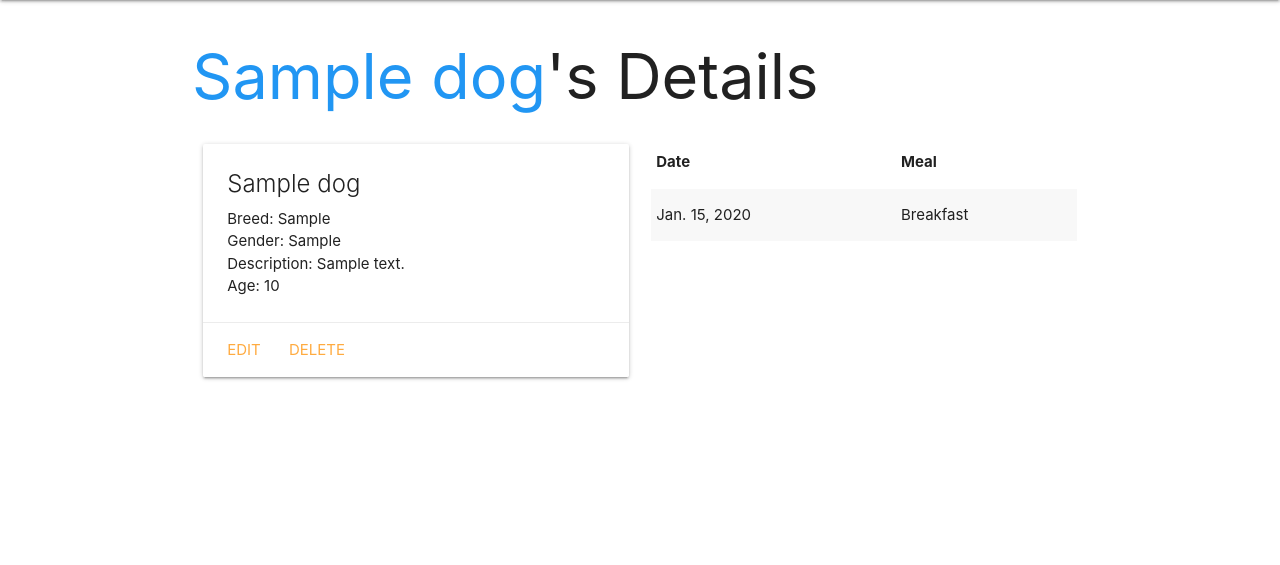
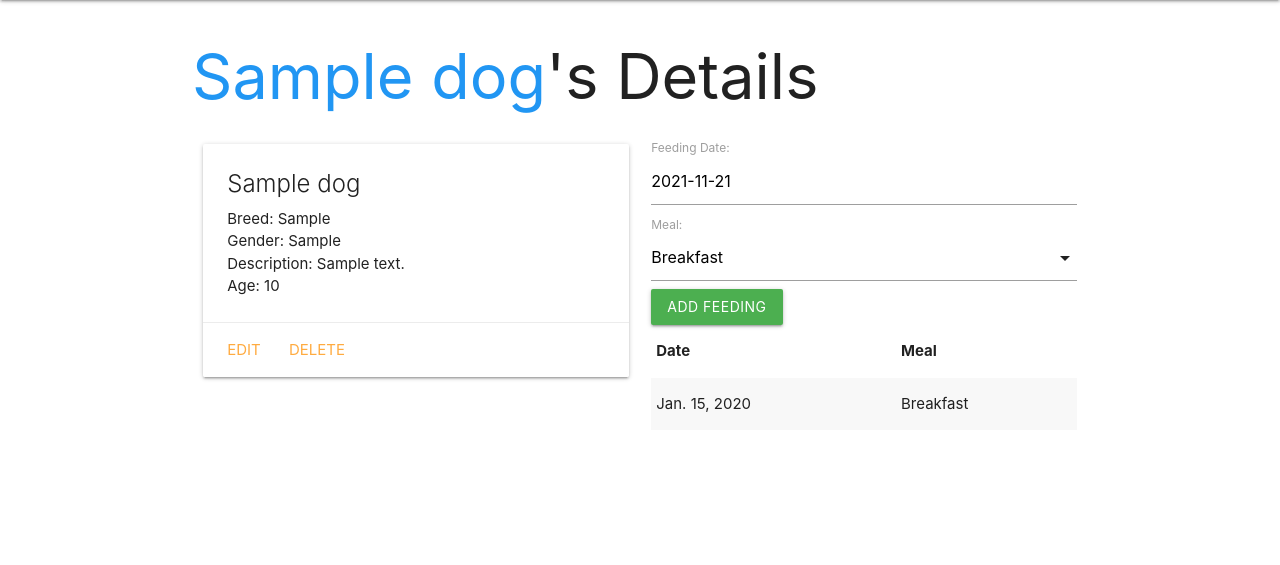
Before and after one commit to platosw/dog-collector, a Django app: page /dogs/1/ in a window 1280 px wide. Shown: the part 64-629 px from the top of the page. Run offline with Django 3.2, Linux system fonts and the light colour scheme; tables that the repository leaves empty hold one stand-in row (values such as "Sample post").

Commit message:
added new feeding functionality

```diff
--- a/main_app/templates/base.html
+++ b/main_app/templates/base.html
@@ -12,6 +12,7 @@
     <link rel="stylesheet" href="{% static 'css/style.css' %}">
     <!-- Materialize CSS -->
     <link rel="stylesheet" href="https://cdnjs.cloudflare.com/ajax/libs/materialize/1.0.0/css/materialize.min.css" />
+    <script src="https://cdnjs.cloudflare.com/ajax/libs/materialize/1.0.0/js/materialize.min.js"></script>
 </head>
 
 <body>
--- a/main_app/templates/dogs/detail.html
+++ b/main_app/templates/dogs/detail.html
@@ -25,6 +25,11 @@
         </div>
     </div>
     <div class="col s6">
+        <form action="{% url 'add_feeding' dog.id %}" method="post">
+            {% csrf_token %}
+            {{ feeding_form.as_p }}
+            <input class="btn green" type="submit" value="Add Feeding">
+        </form>
         <table class="striped">
             <thead>
                 <tr>
@@ -43,5 +48,20 @@
         </table>
     </div>
 </div>
+<script>
+    const dateEl = document.getElementById('id_date');
+    const selectEl = document.getElementById('id_meal');
+
+    M.Datepicker.init(dateEl, {
+        format: 'yyyy-mm-dd',
+        defaultDate: new Date(),
+        setDefaultDate: true,
+        autoClose: true
+    });
+
+    M.FormSelect.init(selectEl);
+
+    // M.AutoInit();
+</script>
 
 {% endblock %}
--- a/main_app/urls.py
+++ b/main_app/urls.py
@@ -7,8 +7,8 @@ urlpatterns = [
     path('about/', views.about, name='about'),
     # path('dogs/', views.dogs_index, name='index'),
     path('dogs/', views.DogIndex.as_view(), name='index'),
-    # path('dogs/<int:dog_id>/', views.dogs_detail, name='detail'),
-    path('dogs/<int:pk>/', views.DogDetail.as_view(), name='detail'),
+    path('dogs/<int:pk>/', views.dogs_detail, name='detail'),
+    # path('dogs/<int:pk>/', views.DogDetail.as_view(), name='detail'),
     path('dogs/create/', views.DogCreate.as_view(), name='dogs_create'),
     path('dogs/<int:pk>/update/', views.DogUpdate.as_view(), name='dogs_update'),
     path('dogs/<int:pk>/delete/', views.DogDelete.as_view(), name='dogs_delete'),
@@ -17,4 +17,5 @@ urlpatterns = [
     path('toys/create/', views.ToyCreate.as_view(), name='toy_create'),
     path('toys/<int:pk>/update/', views.ToyUpdate.as_view(), name="toy_update"),
     path('toys/<int:pk>/delete/', views.ToyDelete.as_view(), name="toy_delete"),
+    path('dogs/<int:pk>/add_feeding/', views.add_feeding, name='add_feeding'),
 ]
--- a/main_app/views.py
+++ b/main_app/views.py
@@ -1,4 +1,4 @@
-from django.shortcuts import render
+from django.shortcuts import render, redirect
 from django.views.generic import ListView
 from django.views.generic.detail import DetailView
 from django.views.generic.edit import CreateView, UpdateView, DeleteView
@@ -44,13 +44,24 @@ class DogIndex(ListView):
     model = Dog
     template_name = 'dogs/index.html'
 
-# def dogs_detail(request, dog_id):
-#     dog = Dog.objects.get(id=dog_id)
-#     return render(request, 'dogs/detail.html', { 'dog': dog })
+def dogs_detail(request, pk):
+    dog = Dog.objects.get(id=pk)
+    feeding_form = FeedingForm()
+    return render(request, 'dogs/detail.html', { 'dog': dog, 'feeding_form': feeding_form })
 
-class DogDetail(DetailView):
-    model = Dog
-    template_name = 'dogs/detail.html'
+# class DogDetail(DetailView):
+#     model = Dog, FeedingForm
+#     template_name = 'dogs/detail.html'
+
+def add_feeding(request, pk):
+    form = FeedingForm(request.POST)
+    print(form._errors)
+    if form.is_valid():
+            new_feeding = form.save(commit=False)
+            new_feeding.dog_id = pk
+            new_feeding.save()
+
+    return redirect('detail', pk=pk)
 
 class DogCreate(CreateView):
     model = Dog
```
